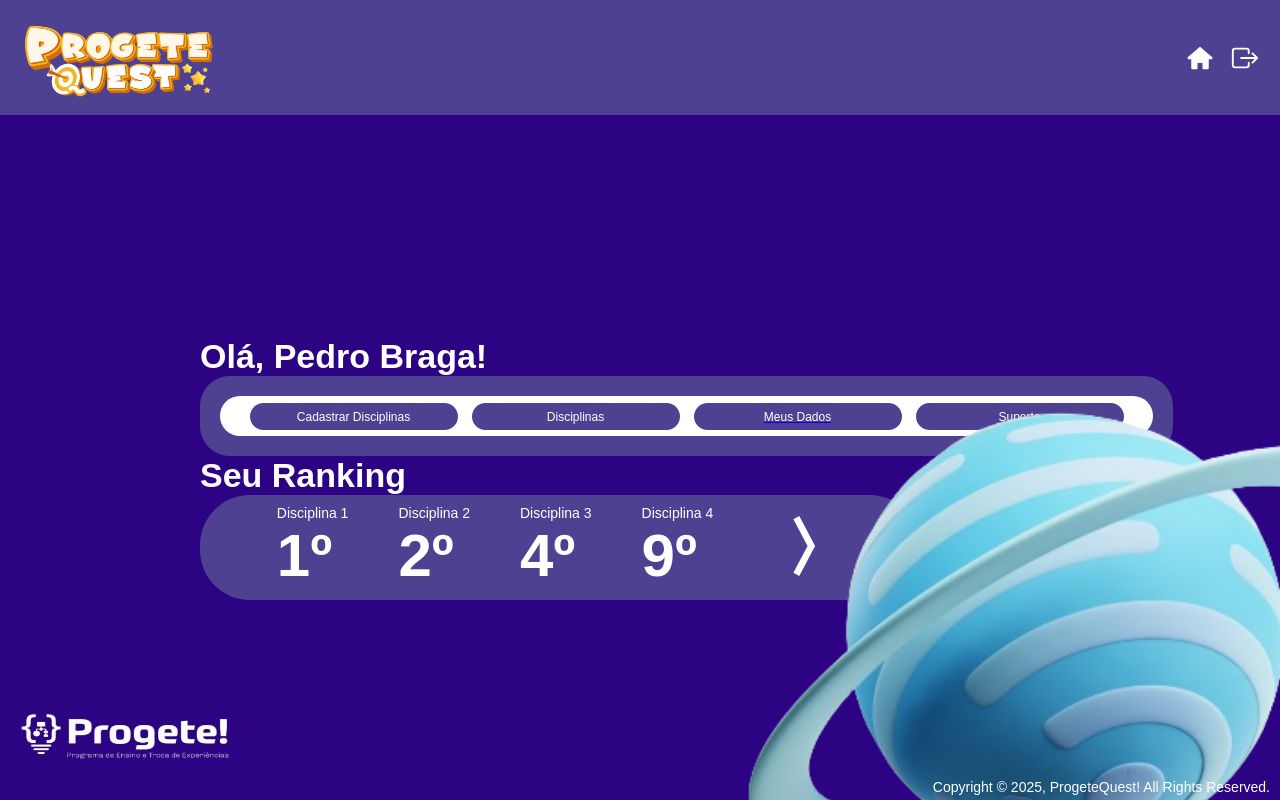
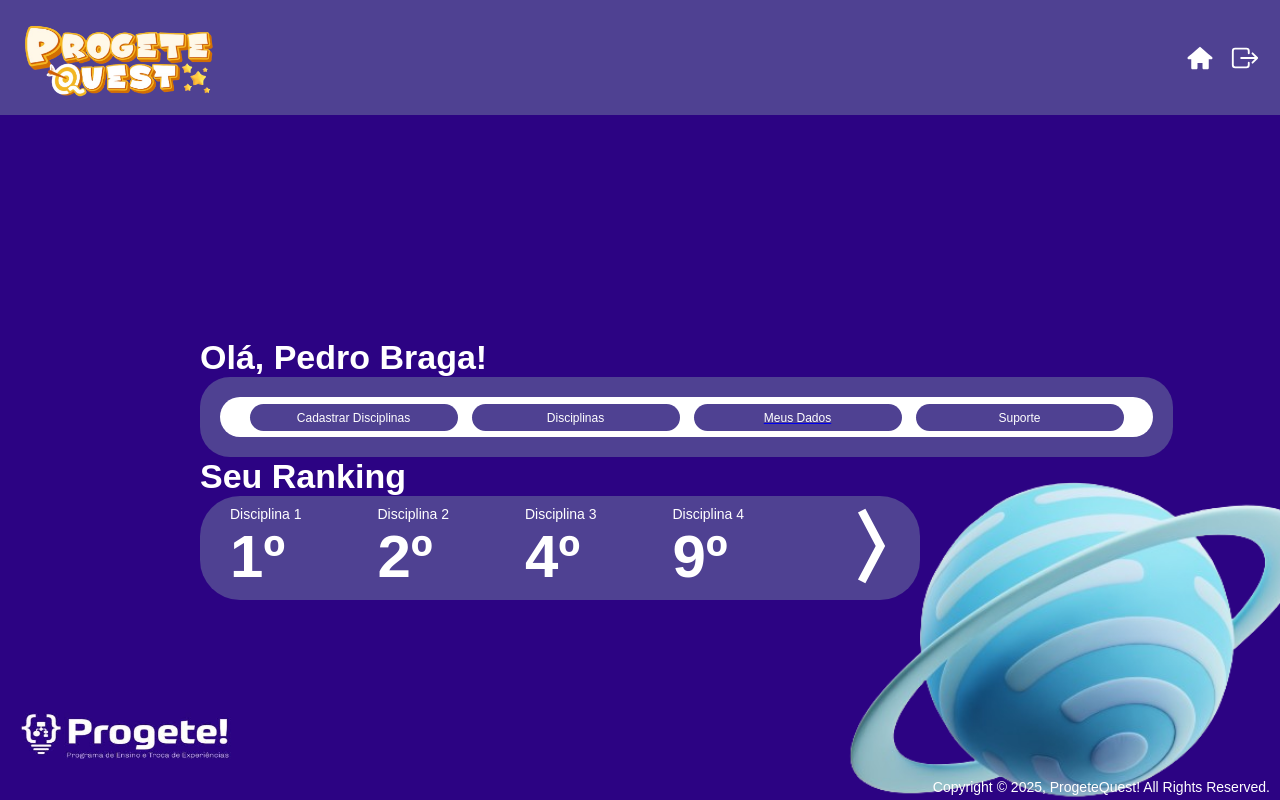
Before and after one commit to ProgeteUFC/ProgeteQuest, a React (Vite) app in the folder frontend/: page / in a window 1280 px wide. Built offline with nearby package versions, Linux system fonts and the light colour scheme; a web font is replaced by a local one.

Commit message:
Ajustes_Layout_FlexBox

```diff
--- a/frontend/src/components/Ranking/index.tsx
+++ b/frontend/src/components/Ranking/index.tsx
@@ -13,7 +13,7 @@ export function Ranking() {
                     <Position atividade="Disciplina 3" number={'4º'} />
                     <Position atividade="Disciplina 4" number={'9º'} />
                     <Icon>
-                        <RiArrowRightWideLine size={80} />
+                        <RiArrowRightWideLine size={100} />
                     </Icon>
                 </Content>
             </Container>
--- a/frontend/src/components/Ranking/styles.ts
+++ b/frontend/src/components/Ranking/styles.ts
@@ -4,25 +4,22 @@ export const Container = styled.div`
     background-color: ${props => props.theme.COLORS.indigo};
     display: flex;
     justify-content: center;
-    algn-items: center;
-    border-radius: 50px;
     align-items: center;
-    padding: 10px;
+    border-radius: 40px;
 `;
 
 export const Content = styled.div`
     display: flex;
-    gap: 50px;
-    justify-content: center;
+    flex-direction: row;
     align-items: center;
+    justify-content: space-between;
+    width: 100%;
+    padding-left: 30px;
 `;
 
 export const Position = styled.div`
     display: flex;
     flex-direction: column;
-    gap: 0px;
-    margin: 0;
-    padding: 0;
     position: relative;
 `;
 
--- a/frontend/src/pages/SeuRanking/styles.ts
+++ b/frontend/src/pages/SeuRanking/styles.ts
@@ -6,6 +6,7 @@ display:flex;
 flex-direction: column;
 justify-content: space-between;
 height: 100vh;
+width: 100vw;
 `;
 
 export const Content = styled.div`
@@ -26,4 +27,14 @@ z-index:0;
 bottom: 0;
 right: 0;
 transform: translate(20%, 20%);
+
+@media (max-width: 1400px) {
+    width: 500px;
+    transform: translate(10%, 10%);
+}
+
+@media (max-width: 768px) {
+    width: 400px;
+    transform: translate(10%, 10%);
+}
 `
```
Also changed, not shown: 1 other file (tests, documents, lock files or other folders).
